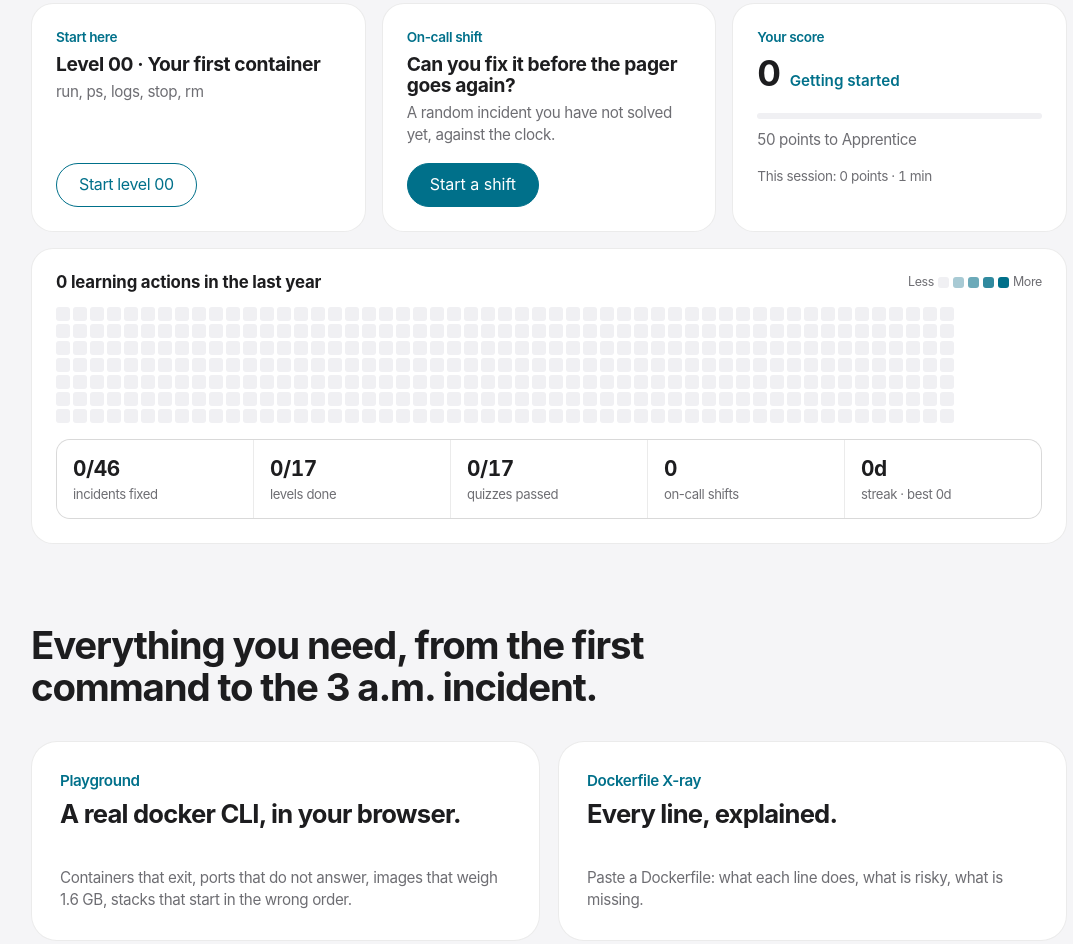
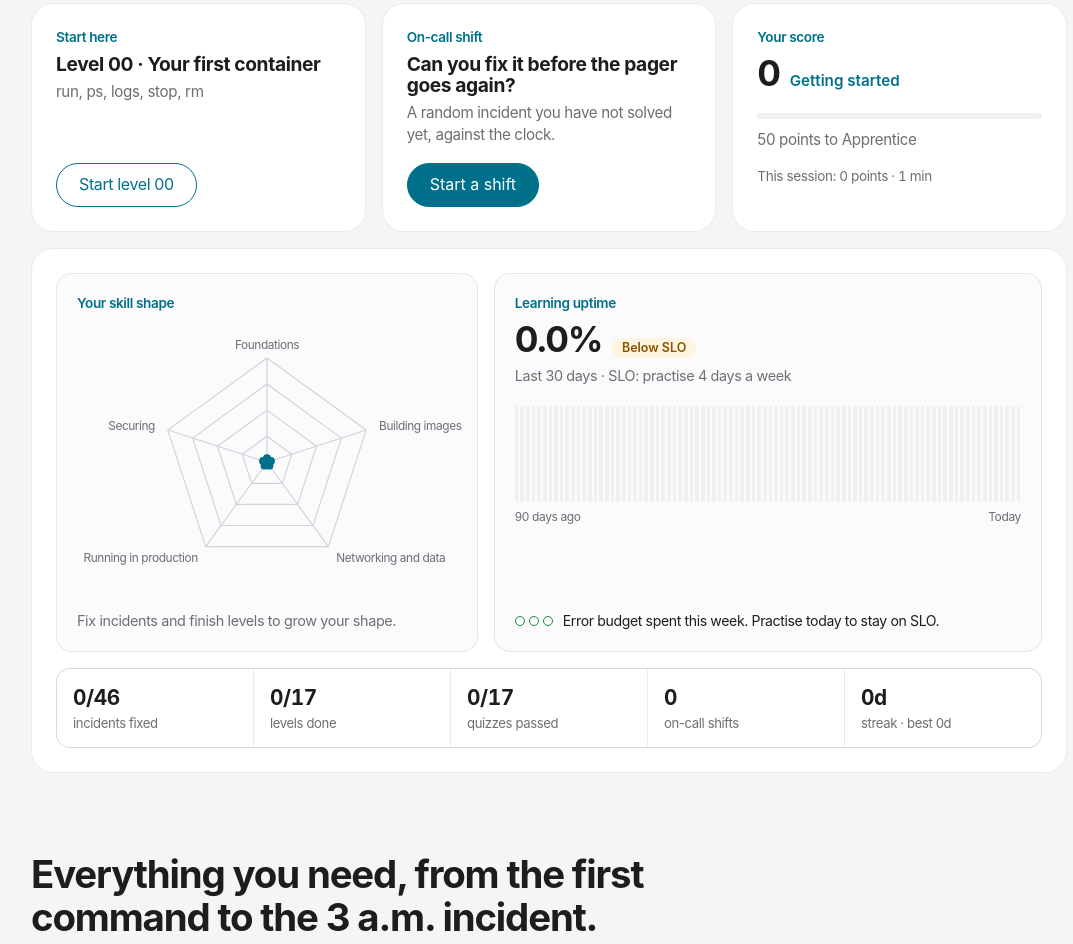
Before and after one commit to SandeepKomal/Docker, a plain HTML site: page site/index.html in a window 1280 px wide. Shown: the part 1250-2194 px from the top of the page, without its empty margins (91-1164 px from the left). Drawn offline with Linux system fonts and the light colour scheme.

Commit message:
Replace the activity grid with a skill radar and learning uptime
A radar shows which stages a learner has mastered; uptime, an SLO and a weekly
error budget of rest days frame practice the way on-call engineers think.

```diff
--- a/site/engage.js
+++ b/site/engage.js
@@ -1,5 +1,5 @@
 // Learning loop: continue where you left off, an on-call shift against the clock,
-// a score and an activity graph, and a "put the lab in order" check in every level.
+// a score, a skill radar and a learning-uptime status page, and a "put the lab in order" check in every level.
 // Everything stays in this browser under the site's own storage prefix.
 "use strict";
 (function () {
@@ -133,31 +133,79 @@
       h("p.eng-session", null, `This session: ${gained > 0 ? "+" + gained : "0"} points · ${Math.max(1, Math.round((Date.now() - session.at) / 60000))} min`));
   }
 
-  // --- scoreboard: a year of practice, like a contribution graph --------------
+  // --- scoreboard: a skill radar and a status page for your own learning ----
+  const svg = (tag, attrs, ...kids) => {
+    const el = document.createElementNS("http://www.w3.org/2000/svg", tag);
+    for (const [k, v] of Object.entries(attrs || {})) el.setAttribute(k, v);
+    el.append(...kids);
+    return el;
+  };
+  // One axis per stage: half for levels done, half for its incidents fixed.
+  function radar() {
+    const done = new Set(get("done", []));
+    const solved = new Set(get("pg-solved", []));
+    const stages = [...new Set(Q.levels.map((l) => l.stage))].map((name) => {
+      const ids = Q.levels.filter((l) => l.stage === name).map((l) => l.id);
+      const scn = window.DQPlayground.scenarios.filter((s) => ids.includes(s.level));
+      const lv = ids.filter((id) => done.has(id)).length / ids.length;
+      return { name, v: scn.length ? (lv + scn.filter((s) => solved.has(s.id)).length / scn.length) / 2 : lv };
+    });
+    const R = 92;
+    const at = (i, r) => { const a = (i / stages.length) * 2 * Math.PI - Math.PI / 2; return [r * Math.cos(a), r * Math.sin(a)]; };
+    const ring = (f) => stages.map((_, i) => at(i, R * f).map((n) => n.toFixed(1)).join(",")).join(" ");
+    const shape = stages.map((st, i) => at(i, R * Math.max(st.v, .04)).map((n) => n.toFixed(1)).join(",")).join(" ");
+    const pic = svg("svg", { viewBox: "-150 -122 300 244", class: "eng-radar", role: "img",
+      "aria-label": "Skill radar: " + stages.map((st) => `${st.name} ${Math.round(st.v * 100)}%`).join(", ") },
+      ...[.25, .5, .75, 1].map((f) => svg("polygon", { points: ring(f), class: "eng-r-grid" })),
+      ...stages.map((_, i) => { const [x, y] = at(i, R); return svg("line", { x1: 0, y1: 0, x2: x, y2: y, class: "eng-r-grid" }); }),
+      svg("polygon", { points: shape, class: "eng-r-shape" }),
+      ...stages.map((st, i) => { const [x, y] = at(i, R * Math.max(st.v, .04)); return svg("circle", { cx: x, cy: y, r: 3.5, class: "eng-r-dot" }); }),
+      ...stages.map((st, i) => {
+        const [x, y] = at(i, R + 12);
+        return svg("text", { x, y: y + 4, "text-anchor": Math.abs(x) < 8 ? "middle" : x > 0 ? "start" : "end", class: "eng-r-label" }, st.name);
+      }));
+    const top = stages.reduce((a, b) => (b.v > a.v ? b : a));
+    return h("div.eng-panel", null, h("p.eng-k", null, "Your skill shape"), pic,
+      h("p", null, top.v ? `Strongest: ${top.name}. Grow the other corners to round it out.` : "Fix incidents and finish levels to grow your shape."));
+  }
+  // Your learning, read like a service: uptime over 30 days, an SLO of 4 days a week,
+  // and an error budget of 3 rest days each week.
+  function uptime() {
+    const log = get("log", {});
+    const bars = [];
+    const d = new Date();
+    d.setDate(d.getDate() - 89);
+    let up30 = 0;
+    for (let i = 0; i < 90; i++, d.setDate(d.getDate() + 1)) {
+      const on = Boolean(log[day(d)]);
+      if (on && i >= 60) up30++;
+      bars.push(h("span.eng-up" + (on ? ".on" : ""), { title: `${d.toLocaleDateString(undefined, { day: "numeric", month: "short" })}: ${on ? "practised" : "rest day"}` }));
+    }
+    const pct = up30 / 30 * 100;
+    const ok = pct >= 4 / 7 * 100;
+    const w = new Date();
+    let rest = 0;
+    for (w.setDate(w.getDate() - ((w.getDay() + 6) % 7)); day(w) < today(); w.setDate(w.getDate() + 1)) if (!log[day(w)]) rest++;
+    const left = Math.max(0, 3 - rest);
+    return h("div.eng-panel", null,
+      h("p.eng-k", null, "Learning uptime"),
+      h("p.eng-score", null, pct.toFixed(1) + "%", h("span.eng-slo" + (ok ? ".ok" : ".low"), null, ok ? "Meeting SLO" : "Below SLO")),
+      h("p", null, "Last 30 days · SLO: practise 4 days a week"),
+      h("div.eng-uptime", { role: "img", "aria-label": `Practised on ${bars.filter((b) => b.classList.contains("on")).length} of the last 90 days` }, bars),
+      h("div.eng-up-axis", { "aria-hidden": "true" }, h("span", null, h("span.eng-90", null, "90"), h("span.eng-30", null, "30"), " days ago"), h("span", null, "Today")),
+      h("div.eng-budget", null,
+        h("span.eng-pips", { "aria-hidden": "true" }, [0, 1, 2].map((i) => h("span" + (i < left ? ".on" : "")))),
+        h("span", null, left ? `Error budget: ${left} rest day${left > 1 ? "s" : ""} left this week` : "Error budget spent this week. Practise today to stay on SLO.")));
+  }
   function board() {
-    const log = get("log", {});
     const sc = score();
     const st = streaks();
-    const weeks = 53;
-    const d = new Date();
-    d.setDate(d.getDate() - d.getDay() - (weeks - 1) * 7);
-    const cells = [];
-    let total = 0;
-    for (let i = 0; i < weeks * 7; i++, d.setDate(d.getDate() + 1)) {
-      const n = d > new Date() ? -1 : log[day(d)] || 0;
-      total += Math.max(n, 0);
-      cells.push(h("span.eng-cell.l" + (n < 0 ? "x" : Math.min(4, Math.ceil(n / 2))),
-        { title: n < 0 ? "" : `${n || "No"} learning action${n === 1 ? "" : "s"} on ${d.toLocaleDateString(undefined, { weekday: "short", day: "numeric", month: "short" })}` }));
-    }
     const shifts = get("shifts", { count: 0, best: null });
     const stat = (v, label) => h("div", null, h("b", null, v), h("span", null, label));
-    const sim = window.DQPlayground.scenarios.length;
     return h("div.eng-board", null,
-      h("div.eng-board-head", null, h("h3", null, `${total} learning action${total === 1 ? "" : "s"} in the last year`),
-        h("span.eng-legend", { "aria-hidden": "true" }, "Less", [0, 1, 2, 3, 4].map((l) => h("span.eng-cell.l" + l)), "More")),
-      h("div.eng-graph-wrap", { tabindex: "0", role: "region", "aria-label": "Activity graph, scrolls sideways" }, h("div.eng-graph", { role: "img", "aria-label": `Activity graph: ${total} learning actions in the last year, current streak ${st.now} days` }, cells)),
+      h("div.eng-panels", null, radar(), uptime()),
       h("div.eng-stats", null,
-        stat(`${sc.solved}/${sim}`, "incidents fixed"),
+        stat(`${sc.solved}/${window.DQPlayground.scenarios.length}`, "incidents fixed"),
         stat(`${sc.levels}/${Q.levels.length}`, "levels done"),
         stat(`${sc.passed}/${Q.levels.length}`, "quizzes passed"),
         stat(String(shifts.count), shifts.best ? `shifts · best ${clock(shifts.best)}` : "on-call shifts"),
@@ -176,8 +224,6 @@
     const box = document.getElementById("engage");
     if (!box || !window.DQPlayground) return;
     box.replaceChildren(continueCard(), shiftCard(), scoreCard(), board());
-    const wrap = box.querySelector(".eng-graph-wrap");
-    wrap.scrollLeft = wrap.scrollWidth; // newest week in view on narrow screens
   }
 
   // --- put the lab in order before seeing it ---------------------------------
--- a/site/style.css
+++ b/site/style.css
@@ -619,19 +619,26 @@
 .eng-bar-fill { display: block; height: 100%; border-radius: inherit; background: var(--accent); }
 .eng-session { font-size: .85rem !important; font-variant-numeric: tabular-nums; }
 .eng-board { grid-column: 1 / -1; padding: 24px; border-radius: 22px; background: var(--surface); border: 1px solid var(--hair); display: grid; gap: 16px; }
-.eng-board-head { display: flex; justify-content: space-between; align-items: center; gap: 12px; flex-wrap: wrap; }
-.eng-board h3 { margin: 0; font-size: 1.05rem; letter-spacing: -.01em; }
-.eng-legend { display: flex; align-items: center; gap: 4px; font-size: .78rem; color: var(--muted); }
-.eng-legend .eng-cell { width: 11px; }
-.eng-graph-wrap:focus-visible { outline: 2px solid var(--accent); outline-offset: 4px; border-radius: 4px; }
-.eng-graph-wrap { overflow-x: auto; }
-.eng-graph { display: grid; grid-template-rows: repeat(7, auto); grid-auto-flow: column; grid-auto-columns: 14px; gap: 3px; width: max-content; }
-.eng-cell { aspect-ratio: 1; border-radius: 3px; background: var(--code-bg); }
-.eng-cell.l1 { background: color-mix(in srgb, var(--accent) 30%, var(--code-bg)); }
-.eng-cell.l2 { background: color-mix(in srgb, var(--accent) 55%, var(--code-bg)); }
-.eng-cell.l3 { background: color-mix(in srgb, var(--accent) 80%, var(--code-bg)); }
-.eng-cell.l4 { background: var(--accent); }
-.eng-cell.lx { background: transparent; }
+.eng-panels { display: grid; grid-template-columns: 1fr 1.3fr; gap: 16px; }
+.eng-panel { display: flex; flex-direction: column; gap: 6px; padding: 20px; border-radius: 16px; background: var(--surface-2); border: 1px solid var(--hair); }
+.eng-panel p { margin: 0; color: var(--muted); font-size: .9rem; }
+.eng-radar { width: 100%; max-width: 340px; align-self: center; margin: 4px 0; overflow: visible; }
+.eng-r-grid { fill: none; stroke: var(--line); stroke-width: 1; }
+.eng-r-shape { fill: color-mix(in srgb, var(--accent) 22%, transparent); stroke: var(--accent); stroke-width: 2; stroke-linejoin: round; }
+.eng-r-dot { fill: var(--accent); }
+.eng-r-label { fill: var(--muted); font-size: 10.5px; font-family: inherit; }
+.eng-slo { padding: 3px 10px; border-radius: 99px; font-size: .78rem !important; }
+.eng-slo.ok { color: var(--ok) !important; background: var(--ok-soft); }
+.eng-slo.low { color: var(--warn-text) !important; background: var(--warn-soft); }
+.eng-uptime { display: flex; gap: 2px; height: 96px; margin-top: 14px; }
+.eng-30 { display: none; }
+.eng-up { flex: 1; border-radius: 2px; background: var(--code-bg); }
+.eng-up.on { background: var(--ok); }
+.eng-up-axis { display: flex; justify-content: space-between; font-size: .75rem; color: var(--muted); }
+.eng-budget { display: flex; align-items: center; gap: 10px; margin-top: auto; padding-top: 10px; font-size: .88rem; }
+.eng-pips { display: flex; gap: 4px; }
+.eng-pips span { width: 10px; height: 10px; border-radius: 50%; border: 1.5px solid var(--ok); }
+.eng-pips span.on { background: var(--ok); }
 .eng-stats { display: grid; grid-template-columns: repeat(5, 1fr); gap: 1px; background: var(--hair); border-radius: 14px; overflow: hidden; border: 1px solid var(--hair); }
 .eng-stats div { background: var(--surface); padding: 14px 16px; display: flex; flex-direction: column; }
 .eng-stats b { font-size: 1.3rem; letter-spacing: -.02em; font-variant-numeric: tabular-nums; }
@@ -647,4 +654,4 @@
 .eng-moves button { width: 32px; height: 32px; border-radius: 9px; border: 1px solid var(--line); background: var(--surface); color: var(--text); cursor: pointer; }
 .eng-moves button:disabled { opacity: .35; cursor: default; }
 .eng-msg { margin: 0; font-size: .9rem; color: var(--muted); }
-@media (max-width: 860px) { .engage { grid-template-columns: 1fr; } .eng-stats { grid-template-columns: 1fr 1fr; } .eng-stats div:last-child { grid-column: 1 / -1; } }
+@media (max-width: 860px) { .engage { grid-template-columns: 1fr; } .eng-panels, .eng-stats { grid-template-columns: 1fr 1fr; } .eng-panels { grid-template-columns: 1fr; } .eng-up:nth-child(-n+60), .eng-90 { display: none; } .eng-30 { display: inline; } .eng-uptime { height: 64px; gap: 3px; } .eng-stats div:last-child { grid-column: 1 / -1; } }
```
Also changed, not shown: site/playground.js.
